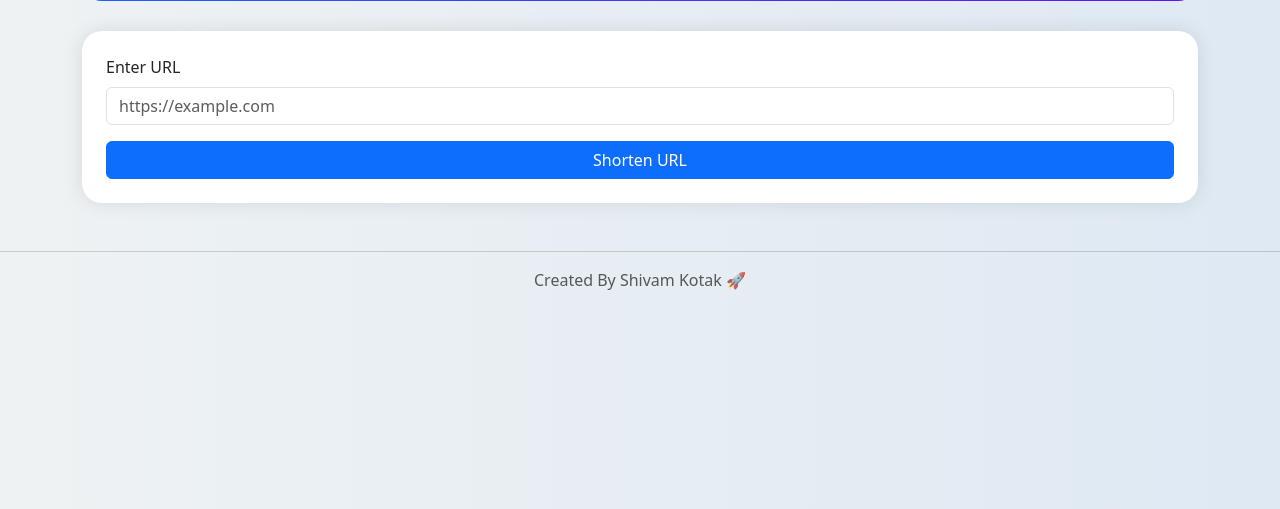
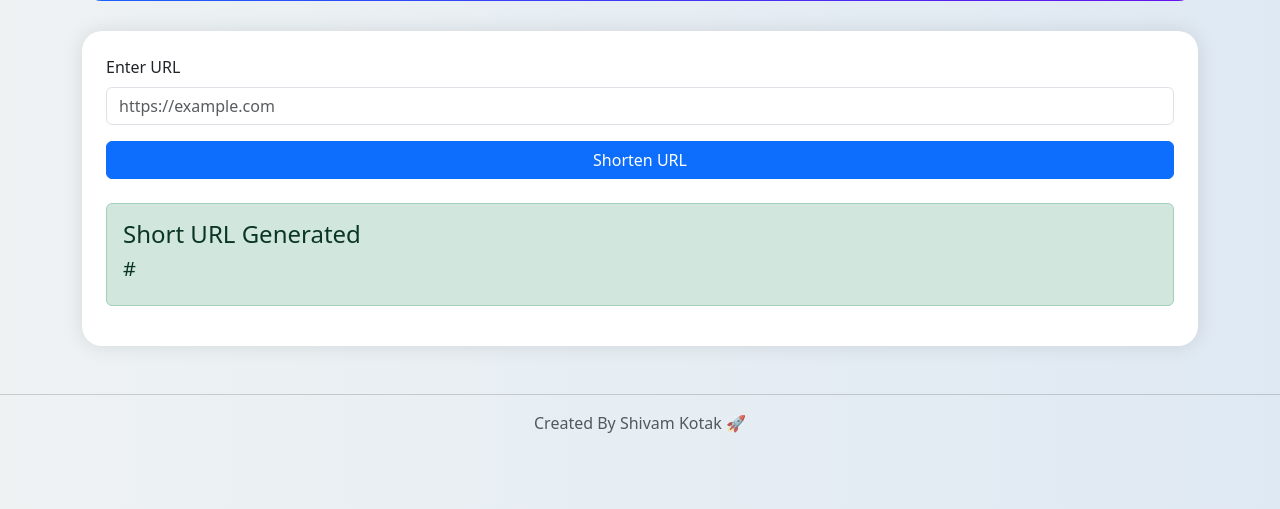
Before and after one commit to shivam1108-06/url-shortener, a Flask app: template templates/index.html in a window 1280 px wide. Shown: the part 291-800 px from the top of the page. Run offline with Flask 3, Linux system fonts and the light colour scheme; the template is opened without the code that fills it: most values are stand-ins (such as "Sample title", 1, 10 or a date in 2020).

Commit message:
Day 3: Added URL shortening logic

```diff
--- a/app.py
+++ b/app.py
@@ -1,10 +1,35 @@
-from flask import Flask, render_template
+from flask import Flask, render_template, request
+import random
+import string
 
 app = Flask(__name__)
 
-@app.route("/")
+url_mapping = {}
+
+@app.route("/", methods=["GET", "POST"])
 def home():
-    return render_template("index.html")
+
+    short_url = None
+
+    if request.method == "POST":
+
+        original_url = request.form["url"]
+
+        short_code = ''.join(
+            random.choices(
+                string.ascii_letters + string.digits,
+                k=6
+            )
+        )
+
+        url_mapping[short_code] = original_url
+
+        short_url = f"http://127.0.0.1:5000/{short_code}"
+
+    return render_template(
+        "index.html",
+        short_url=short_url
+    )
 
 if __name__ == "__main__":
     app.run(debug=True)
--- a/templates/index.html
+++ b/templates/index.html
@@ -66,7 +66,7 @@
 
     <div class="card p-4">
 
-        <form>
+        <form method="POST">
 
             <div class="mb-3">
 
@@ -75,9 +75,11 @@
                 </label>
 
                 <input
-                    type="url"
-                    class="form-control"
-                    placeholder="https://example.com">
+                type="url"
+                name="url"
+                class="form-control"
+                placeholder="https://example.com"
+                required>
 
             </div>
 
@@ -89,7 +91,21 @@
             </button>
 
         </form>
+{% if short_url %}
 
+<div class="alert alert-success mt-4">
+
+    <h4>
+        Short URL Generated
+    </h4>
+
+    <h5>
+        {{ short_url }}
+    </h5>
+
+</div>
+
+{% endif %}
     </div>
 
 </div>
```
